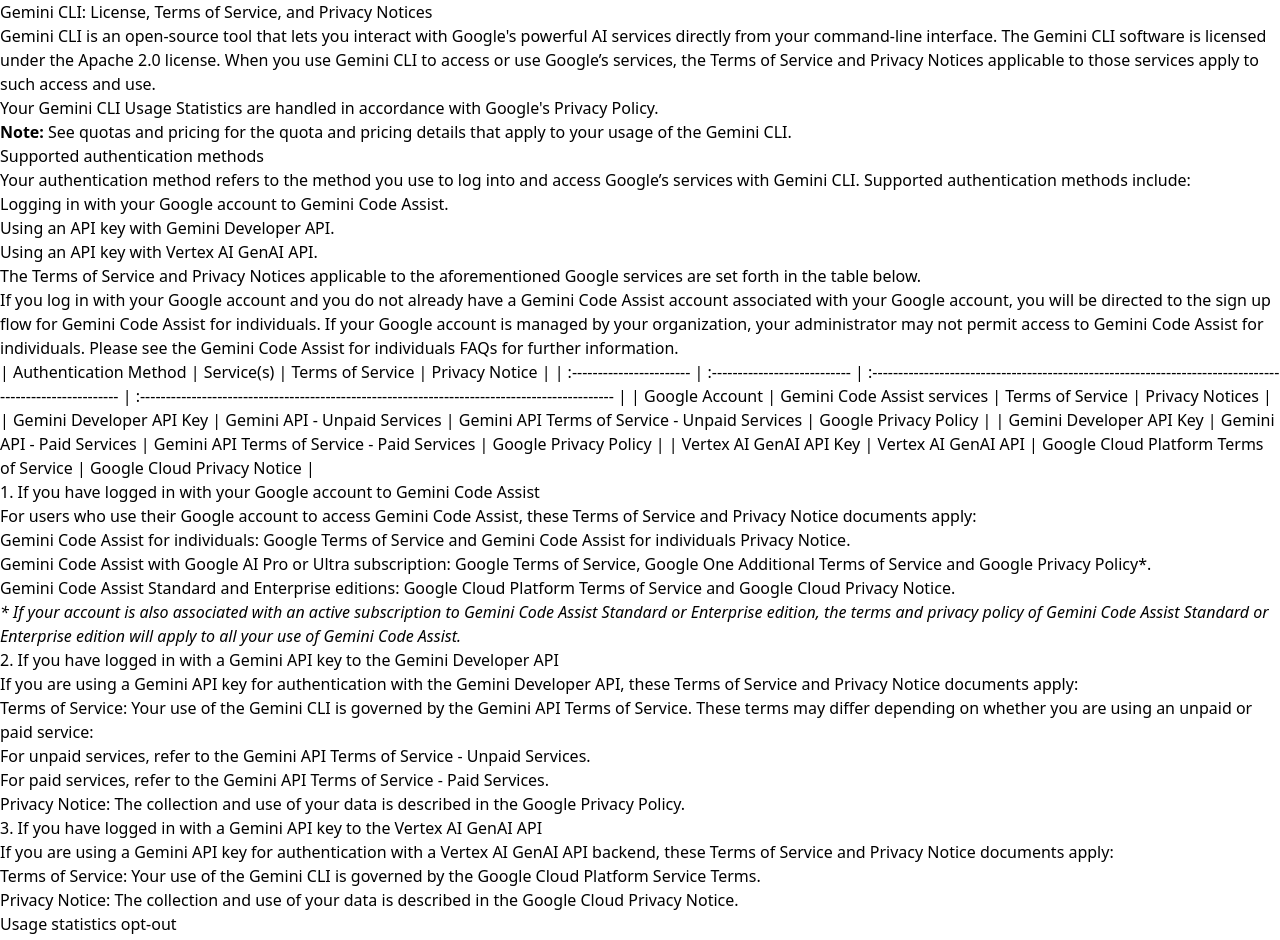
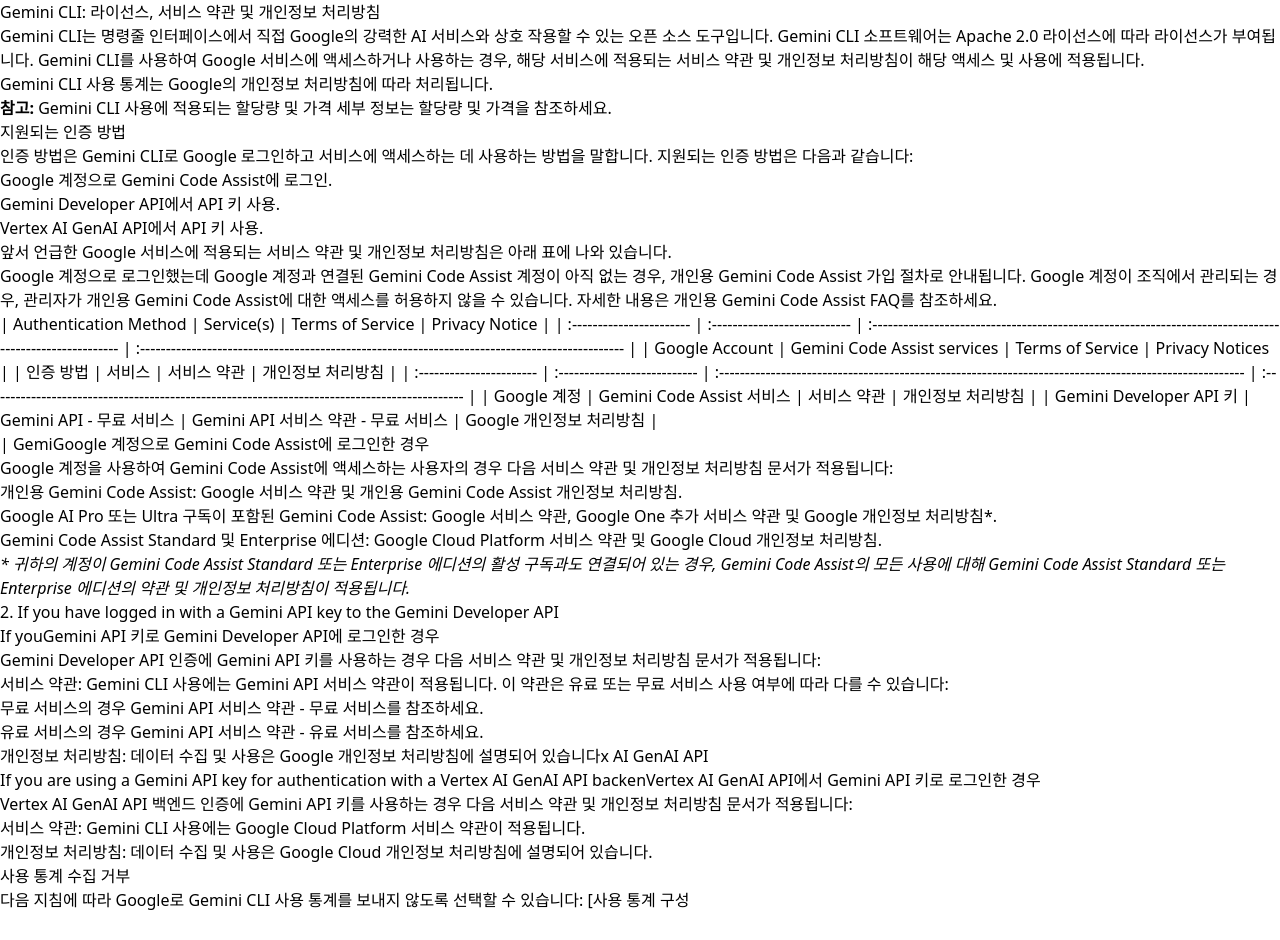
Before and after one commit to Jamkris/gemini-cli-ko, a Next.js app: page /docs/resources/terms-and-privacy in a window 1280 px wide. Shown: the top 940 px of the page. After the commit the page ends 912 px from the top, so only its background shows below. Built offline with nearby package versions, Linux system fonts and the light colour scheme.

Commit message:
feat: terms 번역안된거 수정

```diff
--- a/pages/docs/resources/terms-and-privacy.mdx
+++ b/pages/docs/resources/terms-and-privacy.mdx
@@ -1,96 +1,90 @@
-# Gemini CLI: License, Terms of Service, and Privacy Notices
+# Gemini CLI: 라이선스, 서비스 약관 및 개인정보 처리방침
 
-Gemini CLI is an open-source tool that lets you interact with Google's powerful
-AI services directly from your command-line interface. The Gemini CLI software
-is licensed under the
-[Apache 2.0 license](https://github.com/google-gemini/gemini-cli/blob/main/LICENSE).
-When you use Gemini CLI to access or use Google’s services, the Terms of Service
-and Privacy Notices applicable to those services apply to such access and use.
+Gemini CLI는 명령줄 인터페이스에서 직접 Google의 강력한 AI 서비스와 상호 작용할 수 있는
+오픈 소스 도구입니다. Gemini CLI 소프트웨어는
+[Apache 2.0 라이선스](https://github.com/google-gemini/gemini-cli/blob/main/LICENSE)에 따라
+라이선스가 부여됩니다. Gemini CLI를 사용하여 Google 서비스에 액세스하거나 사용하는 경우,
+해당 서비스에 적용되는 서비스 약관 및 개인정보 처리방침이 해당 액세스 및 사용에 적용됩니다.
 
-Your Gemini CLI Usage Statistics are handled in accordance with Google's Privacy
-Policy.
+Gemini CLI 사용 통계는 Google의 개인정보 처리방침에 따라 처리됩니다.
 
-**Note:** See [quotas and pricing](/docs/quota-and-pricing.md) for the quota and
-pricing details that apply to your usage of the Gemini CLI.
+**참고:** Gemini CLI 사용에 적용되는 할당량 및 가격 세부 정보는
+[할당량 및 가격](/docs/resources/quota-and-pricing)을 참조하세요.
 
-## Supported authentication methods
+## 지원되는 인증 방법
 
-Your authentication method refers to the method you use to log into and access
-Google’s services with Gemini CLI. Supported authentication methods include:
+인증 방법은 Gemini CLI로 Google 로그인하고 서비스에 액세스하는 데 사용하는 방법을 말합니다.
+지원되는 인증 방법은 다음과 같습니다:
 
-- Logging in with your Google account to Gemini Code Assist.
-- Using an API key with Gemini Developer API.
-- Using an API key with Vertex AI GenAI API.
+- Google 계정으로 Gemini Code Assist에 로그인.
+- Gemini Developer API에서 API 키 사용.
+- Vertex AI GenAI API에서 API 키 사용.
 
-The Terms of Service and Privacy Notices applicable to the aforementioned Google
-services are set forth in the table below.
+앞서 언급한 Google 서비스에 적용되는 서비스 약관 및 개인정보 처리방침은 아래 표에 나와 있습니다.
 
-If you log in with your Google account and you do not already have a Gemini Code
-Assist account associated with your Google account, you will be directed to the
-sign up flow for Gemini Code Assist for individuals. If your Google account is
-managed by your organization, your administrator may not permit access to Gemini
-Code Assist for individuals. Please see the
-[Gemini Code Assist for individuals FAQs](https://developers.google.com/gemini-code-assist/resources/faqs)
-for further information.
+Google 계정으로 로그인했는데 Google 계정과 연결된 Gemini Code Assist 계정이 아직 없는 경우,
+개인용 Gemini Code Assist 가입 절차로 안내됩니다. Google 계정이
+조직에서 관리되는 경우, 관리자가 개인용 Gemini Code Assist에 대한 액세스를 허용하지 않을 수 있습니다.
+자세한 내용은 [개인용 Gemini Code Assist FAQ](https://developers.google.com/gemini-code-assist/resources/faqs)를
+참조하세요.
 
-| Authentication Method    | Service(s)                   | Terms of Service                                                                                        | Privacy Notice                                                                                |
-| :----------------------- | :--------------------------- | :------------------------------------------------------------------------------------------------------ | :-------------------------------------------------------------------------------------------- |
-| Google Account           | Gemini Code Assist services  | [Terms of Service](https://developers.google.com/gemini-code-assist/resources/privacy-notices)          | [Privacy Notices](https://developers.google.com/gemini-code-assist/resources/privacy-notices) |
-| Gemini Developer API Key | Gemini API - Unpaid Services | [Gemini API Terms of Service - Unpaid Services](https://ai.google.dev/gemini-api/terms#unpaid-services) | [Google Privacy Policy](https://policies.google.com/privacy)                                  |
-| Gemini Developer API Key | Gemini API - Paid Services   | [Gemini API Terms of Service - Paid Services](https://ai.google.dev/gemini-api/terms#paid-services)     | [Google Privacy Policy](https://policies.google.com/privacy)                                  |
-| Vertex AI GenAI API Key  | Vertex AI GenAI API          | [Google Cloud Platform Terms of Service](https://cloud.google.com/terms/service-terms/)                 | [Google Cloud Privacy Notice](https://cloud.google.com/terms/cloud-privacy-notice)            |
+| Authentication Method    | Service(s)                   | Terms of Service                                                                                        | Privacy Notice                                                                                  |
+| :----------------------- | :--------------------------- | :------------------------------------------------------------------------------------------------------ | :---------------------------------------------------------------------------------------------- |
+| Google Account           | Gemini Code Assist services  | [Terms of Service](https://developers.google.com/gemini-code-assist/resources/privacy-notices)          | [Privacy Notices](https://developers.google.com/gemini-code-assist/resources/privacy-notices)   |
+| 인증 방법                | 서비스                       | 서비스 약관                                                                                             | 개인정보 처리방침                                                                               |
+| :----------------------- | :--------------------------- | :------------------------------------------------------------------------------------------------------ | :--------------------------------------------------------------------------------------------   |
+| Google 계정              | Gemini Code Assist 서비스    | [서비스 약관](https://developers.google.com/gemini-code-assist/resources/privacy-notices)               | [개인정보 처리방침](https://developers.google.com/gemini-code-assist/resources/privacy-notices) |
+| Gemini Developer API 키  | Gemini API - 무료 서비스     | [Gemini API 서비스 약관 - 무료 서비스](https://ai.google.dev/gemini-api/terms#unpaid-services)          | [Google 개인정보 처리방침](https://policies.google.com/privacy)                                 |
 
-## 1. If you have logged in with your Google account to Gemini Code Assist
+| GemiGoogle 계정으로 Gemini Code Assist에 로그인한 경우
 
-For users who use their Google account to access
-[Gemini Code Assist](https://codeassist.google), these Terms of Service and
-Privacy Notice documents apply:
+Google 계정을 사용하여 [Gemini Code Assist](https://codeassist.google)에 액세스하는
+사용자의 경우 다음 서비스 약관 및 개인정보 처리방침 문서가 적용됩니다:
 
-- Gemini Code Assist for individuals:
-  [Google Terms of Service](https://policies.google.com/terms) and
-  [Gemini Code Assist for individuals Privacy Notice](https://developers.google.com/gemini-code-assist/resources/privacy-notice-gemini-code-assist-individuals).
-- Gemini Code Assist with Google AI Pro or Ultra subscription:
-  [Google Terms of Service](https://policies.google.com/terms),
-  [Google One Additional Terms of Service](https://one.google.com/terms-of-service)
-  and [Google Privacy Policy\*](https://policies.google.com/privacy).
-- Gemini Code Assist Standard and Enterprise editions:
-  [Google Cloud Platform Terms of Service](https://cloud.google.com/terms) and
-  [Google Cloud Privacy Notice](https://cloud.google.com/terms/cloud-privacy-notice).
+- 개인용 Gemini Code Assist:
+  [Google 서비스 약관](https://policies.google.com/terms) 및
+  [개인용 Gemini Code Assist 개인정보 처리방침](https://developers.google.com/gemini-code-assist/resources/privacy-notice-gemini-code-assist-individuals).
+- Google AI Pro 또는 Ultra 구독이 포함된 Gemini Code Assist:
+  [Google 서비스 약관](https://policies.google.com/terms),
+  [Google One 추가 서비스 약관](https://one.google.com/terms-of-service)
+  및 [Google 개인정보 처리방침\*](https://policies.google.com/privacy).
+- Gemini Code Assist Standard 및 Enterprise 에디션:
+  [Google Cloud Platform 서비스 약관](https://cloud.google.com/terms) 및
+  [Google Cloud 개인정보 처리방침](https://cloud.google.com/terms/cloud-privacy-notice).
 
-_\* If your account is also associated with an active subscription to Gemini
-Code Assist Standard or Enterprise edition, the terms and privacy policy of
-Gemini Code Assist Standard or Enterprise edition will apply to all your use of
-Gemini Code Assist._
+_\* 귀하의 계정이 Gemini Code Assist Standard 또는 Enterprise 에디션의 활성 구독과도
+연결되어 있는 경우, Gemini Code Assist의 모든 사용에 대해 Gemini Code Assist Standard 또는
+Enterprise 에디션의 약관 및 개인정보 처리방침이 적용됩니다._
 
 ## 2. If you have logged in with a Gemini API key to the Gemini Developer API
 
-If you are using a Gemini API key for authentication with the
-[Gemini Developer API](https://ai.google.dev/gemini-api/docs), these Terms of
-Service and Privacy Notice documents apply:
+If youGemini API 키로 Gemini Developer API에 로그인한 경우
 
-- Terms of Service: Your use of the Gemini CLI is governed by the
-  [Gemini API Terms of Service](https://ai.google.dev/gemini-api/terms). These
-  terms may differ depending on whether you are using an unpaid or paid service:
-  - For unpaid services, refer to the
-    [Gemini API Terms of Service - Unpaid Services](https://ai.google.dev/gemini-api/terms#unpaid-services).
-  - For paid services, refer to the
-    [Gemini API Terms of Service - Paid Services](https://ai.google.dev/gemini-api/terms#paid-services).
-- Privacy Notice: The collection and use of your data is described in the
-  [Google Privacy Policy](https://policies.google.com/privacy).
+[Gemini Developer API](https://ai.google.dev/gemini-api/docs) 인증에
+Gemini API 키를 사용하는 경우 다음 서비스 약관 및 개인정보 처리방침 문서가 적용됩니다:
 
-## 3. If you have logged in with a Gemini API key to the Vertex AI GenAI API
+- 서비스 약관: Gemini CLI 사용에는 [Gemini API 서비스 약관](https://ai.google.dev/gemini-api/terms)이
+  적용됩니다. 이 약관은 유료 또는 무료 서비스 사용 여부에 따라 다를 수 있습니다:
+  - 무료 서비스의 경우 [Gemini API 서비스 약관 - 무료 서비스](https://ai.google.dev/gemini-api/terms#unpaid-services)를
+    참조하세요.
+  - 유료 서비스의 경우 [Gemini API 서비스 약관 - 유료 서비스](https://ai.google.dev/gemini-api/terms#paid-services)를
+    참조하세요.
+- 개인정보 처리방침: 데이터 수집 및 사용은 [Google 개인정보 처리방침](https://policies.google.com/privacy)에
+  설명되어 있습니다x AI GenAI API
 
 If you are using a Gemini API key for authentication with a
 [Vertex AI GenAI API](https://cloud.google.com/vertex-ai/generative-ai/docs/reference/rest)
-backend, these Terms of Service and Privacy Notice documents apply:
+backenVertex AI GenAI API에서 Gemini API 키로 로그인한 경우
 
-- Terms of Service: Your use of the Gemini CLI is governed by the
-  [Google Cloud Platform Service Terms](https://cloud.google.com/terms/service-terms/).
-- Privacy Notice: The collection and use of your data is described in the
-  [Google Cloud Privacy Notice](https://cloud.google.com/terms/cloud-privacy-notice).
+[Vertex AI GenAI API](https://cloud.google.com/vertex-ai/generative-ai/docs/reference/rest)
+백엔드 인증에 Gemini API 키를 사용하는 경우 다음 서비스 약관 및 개인정보 처리방침 문서가 적용됩니다:
 
-## Usage statistics opt-out
+- 서비스 약관: Gemini CLI 사용에는 [Google Cloud Platform 서비스 약관](https://cloud.google.com/terms/service-terms/)이
+  적용됩니다.
+- 개인정보 처리방침: 데이터 수집 및 사용은 [Google Cloud 개인정보 처리방침](https://cloud.google.com/terms/cloud-privacy-notice)에
+  설명되어 있습니다.
 
-You may opt-out from sending Gemini CLI Usage Statistics to Google by following
-the instructions available here:
-[Usage Statistics Configuration](https://github.com/google-gemini/gemini-cli/blob/main/docs/get-started/configuration.md#usage-statistics).
+## 사용 통계 수집 거부
+
+다음 지침에 따라 Google로 Gemini CLI 사용 통계를 보내지 않도록 선택할 수 있습니다:
+[사용 통계 구성
```
